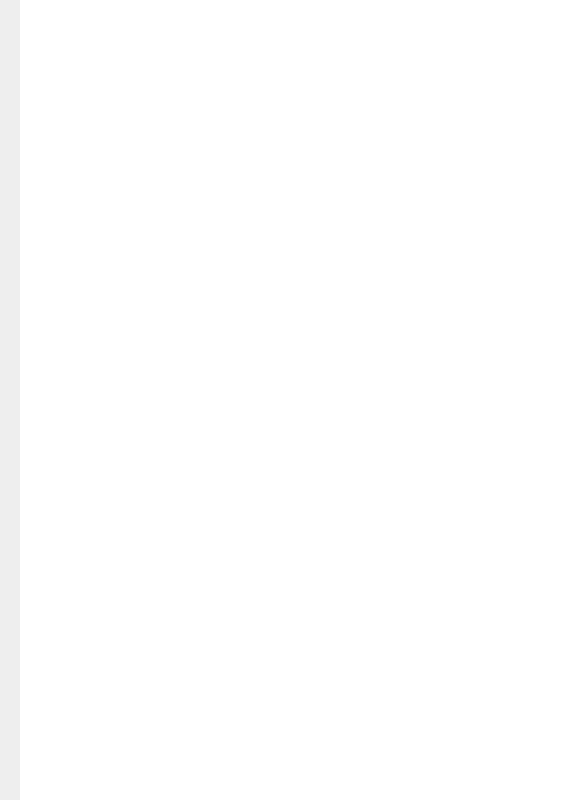
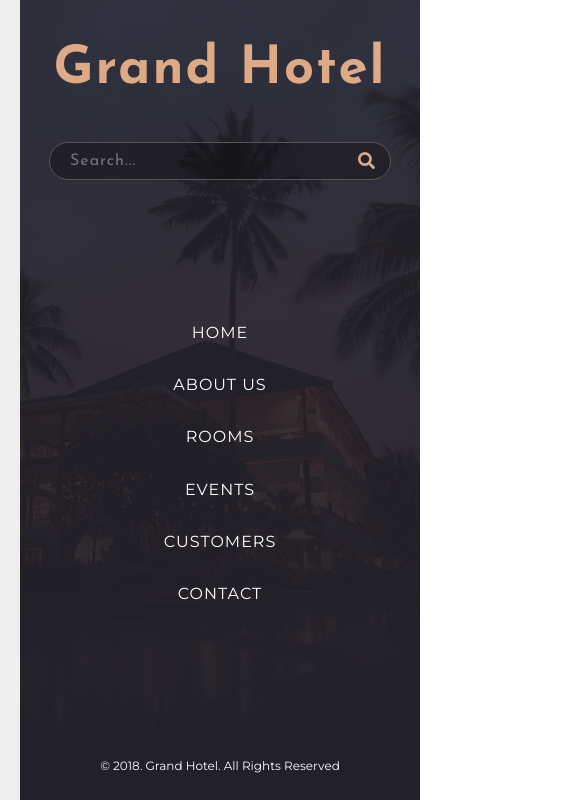
Before and after one commit to briancollins081/CSS-css3-grid-and-flexbox-projects, a plain HTML site: page section_4_grand_hotel_flexbox/index.html in a window 1280 px wide. Shown: the full height of the page, 60-640 px from the left. Drawn offline with Linux system fonts and the light colour scheme.

Commit message:
Hotel: finished creating and styling navigation

```diff
--- a/section_4_grand_hotel_flexbox/css/styles.css
+++ b/section_4_grand_hotel_flexbox/css/styles.css
@@ -67,10 +67,132 @@ body {
 .social-link:hover {
     color: #deaa86;
 }
-.year{
+
+.year {
     margin-bottom: 1rem;
     font-size: 1.5rem;
     color: #555;
 }
+
 /* end of sidebar */
+/* navigation */
+.navigation {
+    margin-left: 8rem;
+    position: fixed;
+    width: 40rem;
+    height: 100%;
+    background: linear-gradient(to top, rgba(34, 32, 41, 1), rgba(34, 32, 41, .8)), url(../img/nav-bg.jpeg) center no-repeat;
+    background-size: cover;
+    display: flex;
+    flex-direction: column;
+    justify-content: space-between;
+    align-items: center;
+}
+
+.navigation-header {
+    font-family: 'Josefin Sans', sans-serif;
+    font-size: 3.5rem;
+    font-weight: 300;
+    letter-spacing: .2rem;
+    color: #deaa86;
+    text-align: center;
+}
+
+.navigation-search {
+    position: relative;
+}
+
+.navigation-search-input {
+    width: 30rem;
+    padding: 1rem 2rem;
+    background-color: rgba(0, 0, 0, .3);
+    font-family: 'Josefin Sans', sans-serif;
+    font-size: 1.6rem;
+    color: #deaa86;
+    letter-spacing: .1rem;
+    outline: none;
+    border: .1rem solid #555;
+    border-radius: 10rem;
+    transition: background-color .3s;
+}
+
+.navigation-search-input:focus {
+    background-color: rgba(0, 0, 0, .1);
+}
+
+.navigation-search-btn {
+    border: none;
+    background-color: transparent;
+    color: #deaa86;
+    font-size: 1.7rem;
+    position: absolute;
+    top: 1.2rem;
+    right: 1rem;
+    cursor: pointer;
+}
+
+.navigation-search-btn:focus {
+    outline: none;
+}
+
+.navigation-list {
+    list-style: none;
+    padding: 0;
+    height: 28rem;
+    display: flex;
+    flex-direction: column;
+    justify-content: space-between;
+    align-items: center;
+}
+
+.navigation-item {
+    position: relative;
+}
+
+.navigation-link {
+    color: #fff;
+    font-size: 1.6rem;
+    font-weight: 400;
+    letter-spacing: .1rem;
+    text-transform: uppercase;
+    text-decoration: none;
+    transition: color .3s;
+}
+
+.navigation-link::before {
+    content: "";
+    width: 0;
+    height: .1rem;
+    background-color: #deaa86;
+    position: absolute;
+    top: 1rem;
+    left: -4rem;
+    transition: width .5s cubic-bezier(1, 0, 0, 1);
+}
+
+.navigation-link::after {
+    content: "";
+    width: 0;
+    height: .1rem;
+    background-color: #deaa86;
+    position: absolute;
+    top: 1rem;
+    right: -4rem;
+    transition: width .5s cubic-bezier(1, 0, 0, 1);
+}
+.navigation-link:hover{
+    color: #deaa86;
+}
+.navigation-link:hover::after,
+.navigation-link:hover::before {
+    width: 3rem;
+}
+
+.copyright{
+    color: #fff;
+    font-size: 1.2rem;
+    margin-bottom: 1.5rem;
+}
+
+/* end navigation */
 /* end of navbar */
--- a/section_4_grand_hotel_flexbox/index.html
+++ b/section_4_grand_hotel_flexbox/index.html
@@ -38,7 +38,7 @@
                         <i class="fab fa-google-plus-g"></i>
                     </a>
                 </li>
-                <li><a href="" class="social-link">
+                <li><a href="#" class="social-link">
                         <i class="fab fa-instagram"></i>
                     </a>
                 </li>
@@ -47,6 +47,42 @@
                 <p>2018</p>
             </div>
         </div>
+
+        <nav class="navigation">
+            <div class="navigation-header">
+                <h1 class="navigation-heading">
+                    Grand Hotel
+                </h1>
+                <form class="navigation-search">
+                    <input type="text" name="search" id="search" class="navigation-search-input"
+                        placeholder="Search...">
+                    <button class="navigation-search-btn"><i class="fas fa-search"></i></button>
+                </form>
+            </div>
+            <ul class="navigation-list">
+                <li class="navigation-item">
+                    <a href="#" class="navigation-link">home</a>
+                </li>
+                <li class="navigation-item">
+                    <a href="#" class="navigation-link">about us</a>
+                </li>
+                <li class="navigation-item">
+                    <a href="#" class="navigation-link">rooms</a>
+                </li>
+                <li class="navigation-item">
+                    <a href="#" class="navigation-link">events</a>
+                </li>
+                <li class="navigation-item">
+                    <a href="#" class="navigation-link">customers</a>
+                </li>
+                <li class="navigation-item">
+                    <a href="#" class="navigation-link">contact</a>
+                </li>
+            </ul>
+            <div class="copyright">
+                <p>&copy; 2018. Grand Hotel. All Rights Reserved</p>
+            </div>
+        </nav>
     </div>
     <!-- end of navbar -->
 </body>
```
